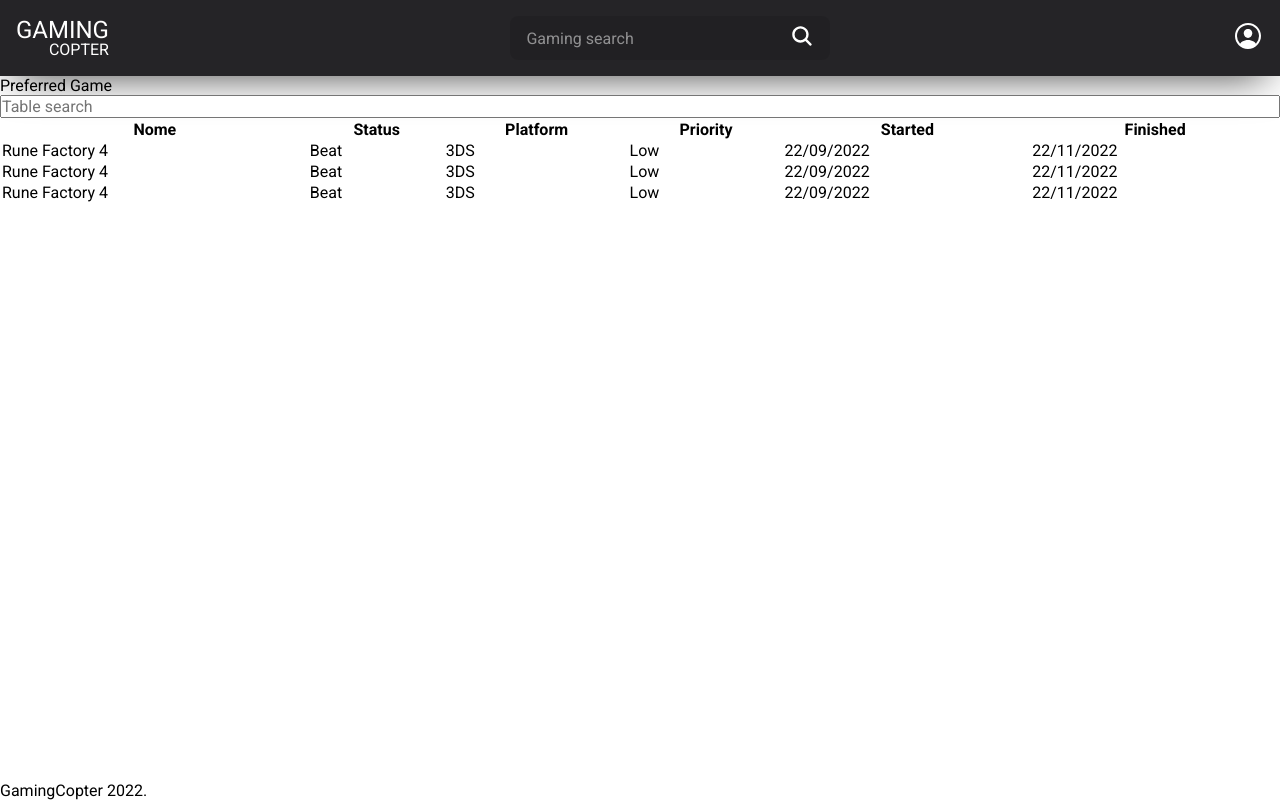
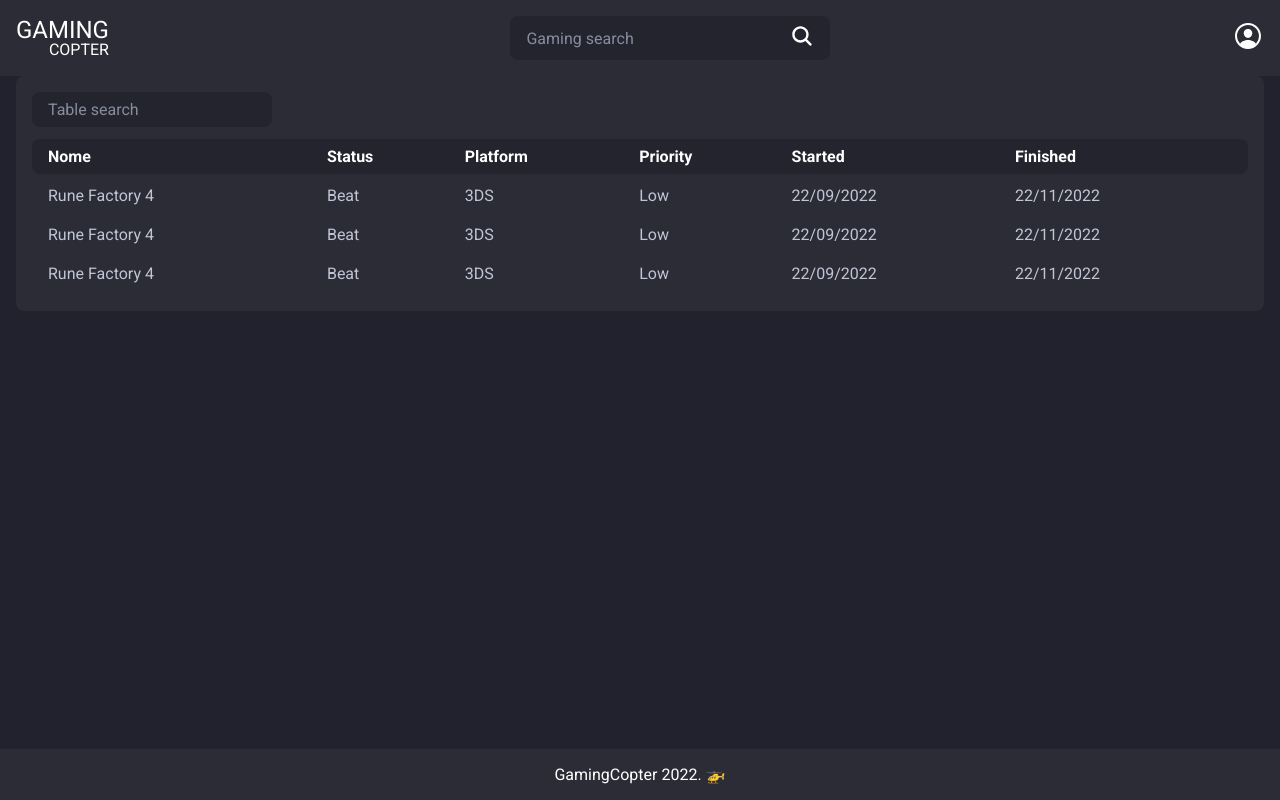
Before and after one commit to Ericoptero/GamingCopter, a React (Vite) app: page / in a window 1280 px wide. Built offline with nearby package versions, Linux system fonts and the light colour scheme.

Commit message:
Styling GamesTable

```diff
--- a/src/App.tsx
+++ b/src/App.tsx
@@ -1,4 +1,5 @@
 import { ThemeProvider } from "styled-components";
+import { Footer } from "./components/Footer";
 
 import { GamesTable } from "./components/GamesTable";
 import { Header } from "./components/Header";
@@ -15,13 +16,9 @@ export function App() {
 
       <Header />
       <main>
-        <div>
-          Preferred Game
-        </div>
-
         <GamesTable />
       </main>
-      <footer>GamingCopter 2022.</footer>
+      <Footer />
     </ThemeProvider>
   )
 }
--- /dev/null
+++ b/src/components/Footer/index.tsx
@@ -0,0 +1,9 @@
+import { Container } from "./styles";
+
+export function Footer () {
+  const actualYear = new Intl.DateTimeFormat('pt-BR', { year: "numeric" }).format();
+
+  return (
+    <Container>GamingCopter {actualYear}. 🚁</Container>
+  );
+}
--- /dev/null
+++ b/src/components/Footer/styles.ts
@@ -0,0 +1,8 @@
+import styled from 'styled-components';
+
+export const Container = styled.footer`
+  padding: 1rem;
+  text-align: center;
+  background: ${props => props.theme.colors.foreground};
+  color: ${props => props.theme.colors.text};
+`;
--- a/src/components/GamesTable/index.tsx
+++ b/src/components/GamesTable/index.tsx
@@ -1,8 +1,12 @@
+import { Container, Wrapper, SearchInput, Table } from "./styles";
+
 export function GamesTable () {
   return (
-    <>
-      <input type="text" placeholder="Table search" />
-      <table>
+    <Container>
+      <Wrapper>
+        <SearchInput type="text" placeholder="Table search" />
+
+        <Table>
           <thead>
             <tr>
               <th>Nome</th>
@@ -39,7 +43,8 @@ export function GamesTable () {
               <td>22/11/2022</td>
             </tr>
           </tbody>
-      </table>
-    </>
+        </Table>
+      </Wrapper>
+    </Container>
   )
 }
--- /dev/null
+++ b/src/components/GamesTable/styles.ts
@@ -0,0 +1,69 @@
+import styled from "styled-components";
+
+export const Container = styled.div`
+  width: 100%;
+  max-width: ${props => props.theme.maxWidth};
+  margin: 0 auto;
+  padding-inline: 1rem;
+`;
+
+export const Wrapper = styled.div`
+  display: flex;
+  flex-direction: column;
+  gap: 0.5rem;
+  padding: 1rem;
+  background: ${props => props.theme.colors.foreground};
+  border-radius: ${props => props.theme.borderRadius};
+`;
+
+export const SearchInput = styled.input`
+  width: 15rem;
+  padding: 0.5rem 1rem;
+  border: 0;
+  border-radius: ${props => props.theme.borderRadius};
+
+  background: ${props => props.theme.colors.midground};
+  color: ${props => props.theme.colors.text};
+
+  &::placeholder {
+    color: ${props => props.theme.colors.secondaryText};
+  }
+
+  &:focus {
+    outline: 2px solid ${props => props.theme.colors.outline};
+  }
+`;
+
+export const Table = styled.table`
+  width: 100%;
+  border-spacing: 0 0.25rem;
+
+  th, td {
+    padding: 0.5rem;
+
+    &:first-child {
+      padding-left: 1rem;
+      border-top-left-radius: ${props => props.theme.borderRadius};
+      border-bottom-left-radius: ${props => props.theme.borderRadius};
+    }
+
+    &:last-child {
+      padding-right: 1rem;
+      border-top-right-radius: ${props => props.theme.borderRadius};
+      border-bottom-right-radius: ${props => props.theme.borderRadius};
+    }
+  }
+
+  thead {
+    text-align: left;
+    color: ${props => props.theme.colors.text};
+
+    tr {
+      background: ${props => props.theme.colors.midground};
+    }
+  }
+
+  tbody td {
+    color: ${props => props.theme.colors.textTable};
+  }
+`;
--- a/src/components/Header/styles.ts
+++ b/src/components/Header/styles.ts
@@ -3,7 +3,7 @@ import styled from 'styled-components';
 export const Container = styled.header`
   width: 100%;
   padding-block: 1rem;
-  background: ${props => props.theme.background.header};
+  background: ${props => props.theme.colors.foreground};
 
   box-shadow: 0px 15px 40px -15px rgba(0,0,0,0.75);
 `;
@@ -14,7 +14,7 @@ export const Wrapper = styled.div`
   justify-content: space-between;
   gap: 2rem;
 
-  max-width: var(--max-width);
+  max-width: ${props => props.theme.maxWidth};
   padding-inline: 1rem;
   margin-inline: auto;
 `;
@@ -38,9 +38,9 @@ export const SearchForm = styled.form`
 
   width: 20rem;
   padding: 0.5rem 1rem;
-  border-radius: 8px;
+  border-radius: ${props => props.theme.borderRadius};
 
-  background: rgba(0, 0, 0, 0.1);
+  background: ${props => props.theme.colors.midground};
   transition: width 1s;
 
   &:focus-within {
@@ -56,8 +56,7 @@ export const SearchForm = styled.form`
     color: ${props => props.theme.colors.text};
 
     &::placeholder {
-      color: ${props => props.theme.colors.text};
-      opacity: 0.5;
+      color: ${props => props.theme.colors.secondaryText};
     }
   }
 
--- a/src/globalStyle.ts
+++ b/src/globalStyle.ts
@@ -11,8 +11,6 @@ html {
 	box-sizing: border-box;
 	scroll-behavior: smooth;
 	-webkit-font-smoothing: antialiased;
-
-	--max-width: calc(1360px + 2rem);
 }
 
 body,
@@ -35,6 +33,7 @@ button {
 	flex: 1;
 	display: flex;
 	flex-direction: column;
+	background: ${props => props.theme.colors.background}
 }
 
 button {
--- a/src/theme.ts
+++ b/src/theme.ts
@@ -1,11 +1,36 @@
-export const theme = {
+import { DefaultTheme } from "styled-components"
+
+interface Theme {
+  [themeName: string]: DefaultTheme;
+}
+
+export const theme: Theme = {
   dark: {
     colors: {
       text: '#fff',
+      secondaryText: '#878d9d',
+      textTable: '#c0c5d5',
       outline: '#fff',
+      background: '#21222d',
+      foreground: '#2c2c37',
+      midground: '#24242f',
+      brand: '#6360c5'
     },
-    background: {
-      header: '#252427',
-    }
+    maxWidth: 'calc(1360px + 2rem)',
+    borderRadius: '8px',
+  },
+  light: {
+    colors: {
+      text: '#0e0d14',
+      secondaryText: '#878d9d',
+      textTable: '#3e4044',
+      outline: '#0e0d14',
+      background: '#f4f7ff',
+      foreground: '#ffffff',
+      midground: '#e8f0fb',
+      brand: '#6360c5'
+    },
+    maxWidth: 'calc(1360px + 2rem)',
+    borderRadius: '8px',
   }
 }
```
Also changed, not shown: src/@types/StyledComponents.d.ts (added, +18 -0 lines). Lines whose indentation alone changed are shown as unchanged.
